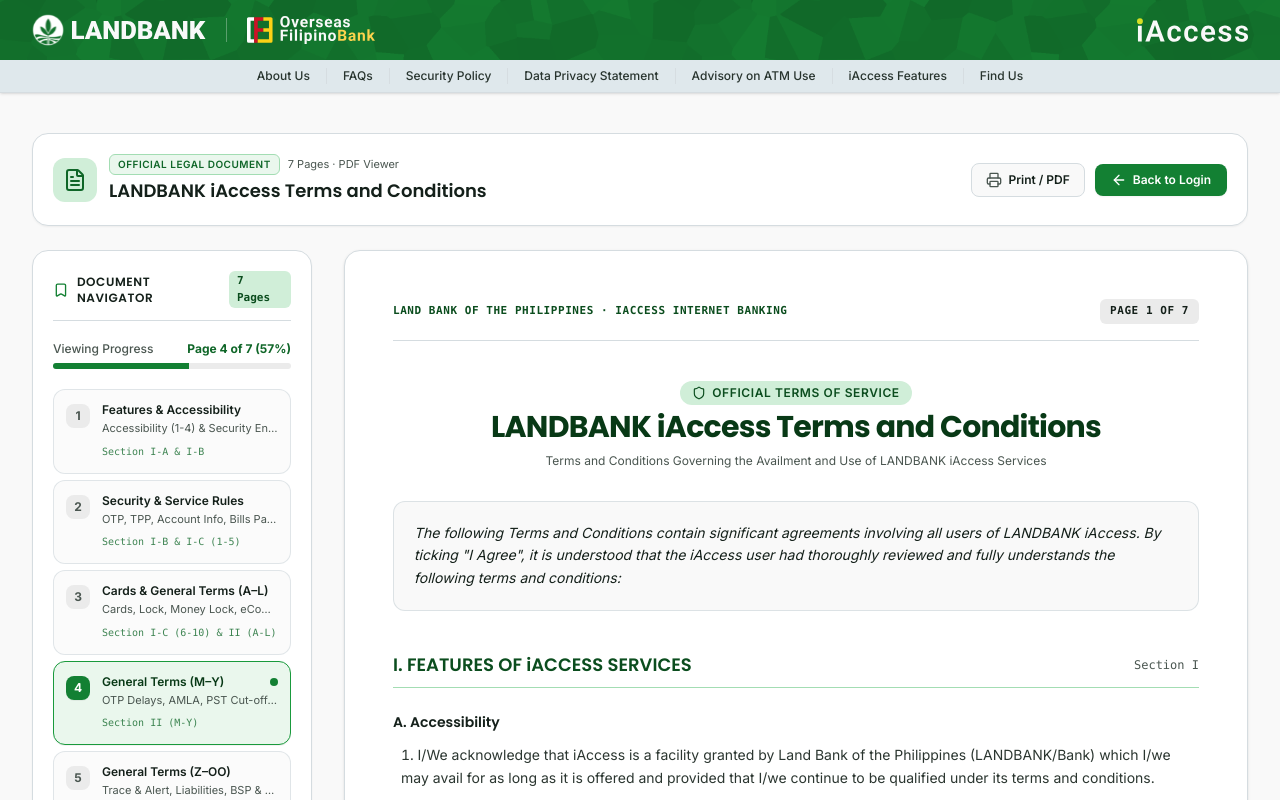
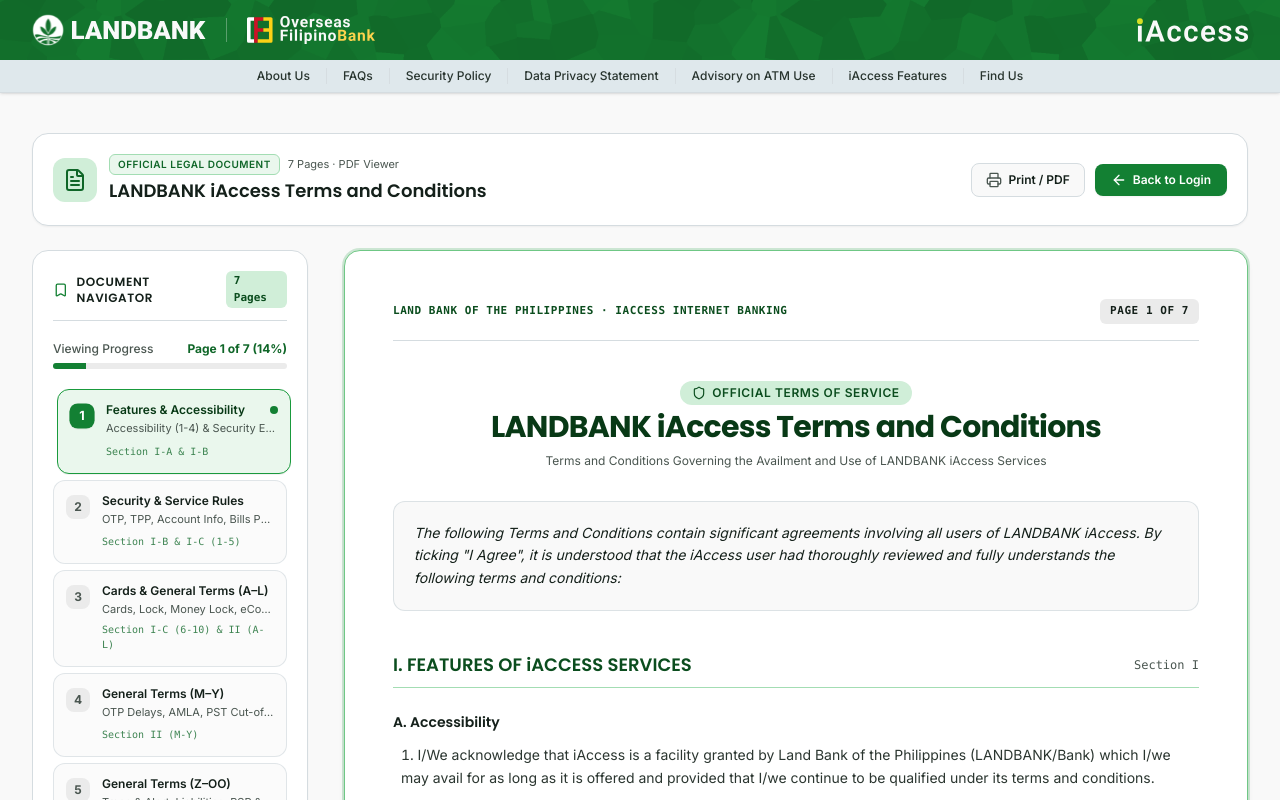
Before and after one commit to NeilSierra/iaccess-redesign, a Next.js app: page /terms in a window 1280 px wide. Shown: the top 800 px of the page. Built offline with nearby package versions, Linux system fonts and the light colour scheme.

Commit message:
feat: make Document Navigator sticky and add smooth page transitions in Terms page

```diff
--- a/src/app/globals.css
+++ b/src/app/globals.css
@@ -59,8 +59,12 @@
   --font-body: var(--font-body), "Inter", system-ui, sans-serif;
 }
 
+html {
+  scroll-behavior: smooth;
+}
+
 html, body {
-  overflow-x: hidden;
+  overflow-x: clip;
   width: 100%;
 }
 
@@ -104,6 +108,22 @@
   background-repeat: no-repeat;
 }
 
+/* Page Animations */
+@keyframes pageFadeIn {
+  from {
+    opacity: 0;
+    transform: translateY(18px);
+  }
+  to {
+    opacity: 1;
+    transform: translateY(0);
+  }
+}
+
+.animate-page-sheet {
+  animation: pageFadeIn 0.55s cubic-bezier(0.16, 1, 0.3, 1) both;
+}
+
 /* Print styling for Terms & Conditions */
 @media print {
   header, footer, .no-print {
--- a/src/app/terms/page.tsx
+++ b/src/app/terms/page.tsx
@@ -30,6 +30,7 @@
 export default function TermsPage() {
   const [activePage, setActivePage] = useState(1);
   const [mobileNavOpen, setMobileNavOpen] = useState(false);
+  const [highlightedPage, setHighlightedPage] = useState<number | null>(null);
 
   // Lock body scroll when mobile navigator sheet is open
   useEffect(() => {
@@ -67,9 +68,14 @@
 
   const scrollToPage = (pageNum: number) => {
     setActivePage(pageNum);
+    setHighlightedPage(pageNum);
+    setTimeout(() => {
+      setHighlightedPage((prev) => (prev === pageNum ? null : prev));
+    }, 1500);
+
     const element = document.getElementById(`page-${pageNum}`);
     if (element) {
-      const offset = 90;
+      const offset = 80;
       const bodyRect = document.body.getBoundingClientRect().top;
       const elementRect = element.getBoundingClientRect().top;
       const elementPosition = elementRect - bodyRect;
@@ -87,6 +93,18 @@
   };
 
   const progressPercent = Math.round((activePage / 7) * 100);
+
+  const getArticleClass = (pageNum: number) => {
+    const isCurrent = activePage === pageNum;
+    const isHighlighted = highlightedPage === pageNum;
+    return `scroll-mt-20 bg-white rounded-2xl border transition-all duration-500 ease-out p-4 sm:p-10 lg:p-12 space-y-8 relative animate-page-sheet ${
+      isHighlighted
+        ? "border-brand-500 ring-4 ring-brand-500/35 shadow-xl scale-[1.006]"
+        : isCurrent
+        ? "border-brand-300 ring-2 ring-brand-500/20 shadow-md"
+        : "border-line shadow-xs hover:border-line hover:shadow-sm"
+    }`;
+  };
 
   return (
     <div className="flex-1 bg-surface-1 py-8 sm:py-10 px-3 sm:px-6 lg:px-8">
@@ -303,12 +321,13 @@
         )}
 
         {/* Two-Column Grid: Sticky Side Panel + Multi-Page Document Body */}
-        <div className="grid grid-cols-1 lg:grid-cols-12 gap-8 items-start">
+        <div className="grid grid-cols-1 lg:grid-cols-12 gap-8 relative">
           {/* ============================================================ */}
           {/* STICKY SIDE PANEL (Used for jumping between pages)          */}
           {/* ============================================================ */}
-          <aside className="no-print hidden lg:block lg:col-span-4 xl:col-span-3 sticky top-24 space-y-4">
-            <div className="bg-white rounded-2xl border border-line p-5 shadow-xs space-y-5">
+          <aside className="no-print hidden lg:block lg:col-span-4 xl:col-span-3">
+            <div className="sticky top-20 z-20 space-y-4 max-h-[calc(100vh-5.5rem)] overflow-y-auto pr-1">
+              <div className="bg-white rounded-2xl border border-line p-5 shadow-xs space-y-5 transition-shadow hover:shadow-sm">
                 <div className="flex items-center justify-between border-b border-line pb-3">
                   <div className="flex items-center gap-2">
                     <Bookmark className="w-4 h-4 text-brand-600" />
@@ -329,7 +348,7 @@
                   </div>
                   <div className="w-full h-1.5 bg-surface-2 rounded-full overflow-hidden">
                     <div
-                    className="h-full bg-brand-600 transition-all duration-300"
+                      className="h-full bg-brand-600 transition-all duration-500 ease-out"
                       style={{ width: `${progressPercent}%` }}
                     />
                   </div>
@@ -344,16 +363,16 @@
                         key={page.pageNumber}
                         type="button"
                         onClick={() => scrollToPage(page.pageNumber)}
-                      className={`w-full text-left p-3 rounded-xl border transition-all cursor-pointer flex items-start gap-3 ${
+                        className={`w-full text-left p-3 rounded-xl border transition-all duration-200 cursor-pointer flex items-start gap-3 ${
                           isCurrent
-                          ? "bg-brand-50 border-brand-500 shadow-2xs"
-                          : "bg-surface-1/70 border-line/70 hover:bg-surface-2 hover:border-line"
+                            ? "bg-brand-50 border-brand-500 shadow-2xs translate-x-1"
+                            : "bg-surface-1/70 border-line/70 hover:bg-surface-2 hover:border-line hover:translate-x-0.5"
                         }`}
                       >
                         <span
-                        className={`w-6 h-6 rounded-lg text-xs font-bold flex items-center justify-center shrink-0 mt-0.5 ${
+                          className={`w-6 h-6 rounded-lg text-xs font-bold flex items-center justify-center shrink-0 mt-0.5 transition-transform duration-300 ${
                             isCurrent
-                            ? "bg-brand-600 text-white shadow-2xs"
+                              ? "bg-brand-600 text-white shadow-2xs scale-105"
                               : "bg-surface-2 text-muted"
                           }`}
                         >
@@ -362,14 +381,14 @@
                         <div className="min-w-0 flex-1">
                           <div className="flex items-center justify-between gap-1">
                             <p
-                            className={`text-xs font-semibold truncate ${
+                              className={`text-xs font-semibold truncate transition-colors ${
                                 isCurrent ? "text-brand-900" : "text-ink"
                               }`}
                             >
                               {page.title}
                             </p>
                             {isCurrent && (
-                            <span className="w-2 h-2 rounded-full bg-brand-600 shrink-0" />
+                              <span className="w-2 h-2 rounded-full bg-brand-600 shrink-0 animate-pulse" />
                             )}
                           </div>
                           <p className="text-[11px] text-muted truncate mt-0.5">
@@ -390,7 +409,7 @@
                     type="button"
                     onClick={() => scrollToPage(Math.max(1, activePage - 1))}
                     disabled={activePage === 1}
-                  className="flex-1 inline-flex items-center justify-center gap-1 py-2 px-3 rounded-lg border border-line bg-surface-1 text-xs font-semibold text-ink hover:bg-surface-2 disabled:opacity-40 disabled:cursor-not-allowed transition-colors"
+                    className="flex-1 inline-flex items-center justify-center gap-1 py-2 px-3 rounded-lg border border-line bg-surface-1 text-xs font-semibold text-ink hover:bg-surface-2 disabled:opacity-40 disabled:cursor-not-allowed transition-all active:scale-95"
                   >
                     <ChevronLeft className="w-4 h-4" />
                     <span>Previous</span>
@@ -399,7 +418,7 @@
                     type="button"
                     onClick={() => scrollToPage(Math.min(7, activePage + 1))}
                     disabled={activePage === 7}
-                  className="flex-1 inline-flex items-center justify-center gap-1 py-2 px-3 rounded-lg bg-brand-600 text-xs font-semibold text-white hover:bg-brand-700 disabled:opacity-40 disabled:cursor-not-allowed transition-colors shadow-2xs"
+                    className="flex-1 inline-flex items-center justify-center gap-1 py-2 px-3 rounded-lg bg-brand-600 text-xs font-semibold text-white hover:bg-brand-700 disabled:opacity-40 disabled:cursor-not-allowed transition-all shadow-2xs active:scale-95"
                   >
                     <span>Next</span>
                     <ChevronRight className="w-4 h-4" />
@@ -417,6 +436,7 @@
                   </p>
                 </div>
               </div>
+            </div>
           </aside>
 
           {/* ============================================================ */}
@@ -428,7 +448,8 @@
             {/* ------------------------------------------------------------ */}
             <article
               id="page-1"
-              className="scroll-mt-24 bg-white rounded-2xl border border-line p-4 sm:p-10 lg:p-12 shadow-sm space-y-8 relative"
+              style={{ animationDelay: "0ms" }}
+              className={getArticleClass(1)}
             >
               {/* Official Page Sheet Header */}
               <div className="border-b border-line pb-4 flex items-center justify-between text-[11px] font-mono text-muted uppercase tracking-wider">
@@ -520,7 +541,8 @@
             {/* ------------------------------------------------------------ */}
             <article
               id="page-2"
-              className="scroll-mt-24 bg-white rounded-2xl border border-line p-4 sm:p-10 lg:p-12 shadow-sm space-y-8 relative"
+              style={{ animationDelay: "75ms" }}
+              className={getArticleClass(2)}
             >
               {/* Header */}
               <div className="border-b border-line pb-4 flex items-center justify-between text-[11px] font-mono text-muted uppercase tracking-wider">
@@ -586,7 +608,8 @@
             {/* ------------------------------------------------------------ */}
             <article
               id="page-3"
-              className="scroll-mt-24 bg-white rounded-2xl border border-line p-4 sm:p-10 lg:p-12 shadow-sm space-y-8 relative"
+              style={{ animationDelay: "150ms" }}
+              className={getArticleClass(3)}
             >
               <div className="border-b border-line pb-4 flex items-center justify-between text-[11px] font-mono text-muted uppercase tracking-wider">
                 <span className="text-brand-800 font-bold">LANDBANK iAccess · Business Rules (6-10) & General Terms</span>
@@ -635,7 +658,8 @@
             {/* ------------------------------------------------------------ */}
             <article
               id="page-4"
-              className="scroll-mt-24 bg-white rounded-2xl border border-line p-4 sm:p-10 lg:p-12 shadow-sm space-y-8 relative"
+              style={{ animationDelay: "225ms" }}
+              className={getArticleClass(4)}
             >
               <div className="border-b border-line pb-4 flex items-center justify-between text-[11px] font-mono text-muted uppercase tracking-wider">
                 <span className="text-brand-800 font-bold">LANDBANK iAccess · General Terms & Conditions (M to Y)</span>
@@ -670,7 +694,8 @@
             {/* ------------------------------------------------------------ */}
             <article
               id="page-5"
-              className="scroll-mt-24 bg-white rounded-2xl border border-line p-4 sm:p-10 lg:p-12 shadow-sm space-y-8 relative"
+              style={{ animationDelay: "300ms" }}
+              className={getArticleClass(5)}
             >
               <div className="border-b border-line pb-4 flex items-center justify-between text-[11px] font-mono text-muted uppercase tracking-wider">
                 <span className="text-brand-800 font-bold">LANDBANK iAccess · General Terms & Conditions (Z to OO)</span>
@@ -705,7 +730,8 @@
             {/* ------------------------------------------------------------ */}
             <article
               id="page-6"
-              className="scroll-mt-24 bg-white rounded-2xl border border-line p-4 sm:p-10 lg:p-12 shadow-sm space-y-8 relative"
+              style={{ animationDelay: "375ms" }}
+              className={getArticleClass(6)}
             >
               <div className="border-b border-line pb-4 flex items-center justify-between text-[11px] font-mono text-muted uppercase tracking-wider">
                 <span className="text-brand-800 font-bold">LANDBANK iAccess · Responsibilities & Customer Care</span>
@@ -788,7 +814,8 @@
             {/* ------------------------------------------------------------ */}
             <article
               id="page-7"
-              className="scroll-mt-24 bg-white rounded-2xl border border-line p-4 sm:p-10 lg:p-12 shadow-sm space-y-8 relative"
+              style={{ animationDelay: "450ms" }}
+              className={getArticleClass(7)}
             >
               <div className="border-b border-line pb-4 flex items-center justify-between text-[11px] font-mono text-muted uppercase tracking-wider">
                 <span className="text-brand-800 font-bold">LANDBANK iAccess · Data Privacy Consent & End of Document</span>
```
Lines whose indentation alone changed are shown as unchanged.
